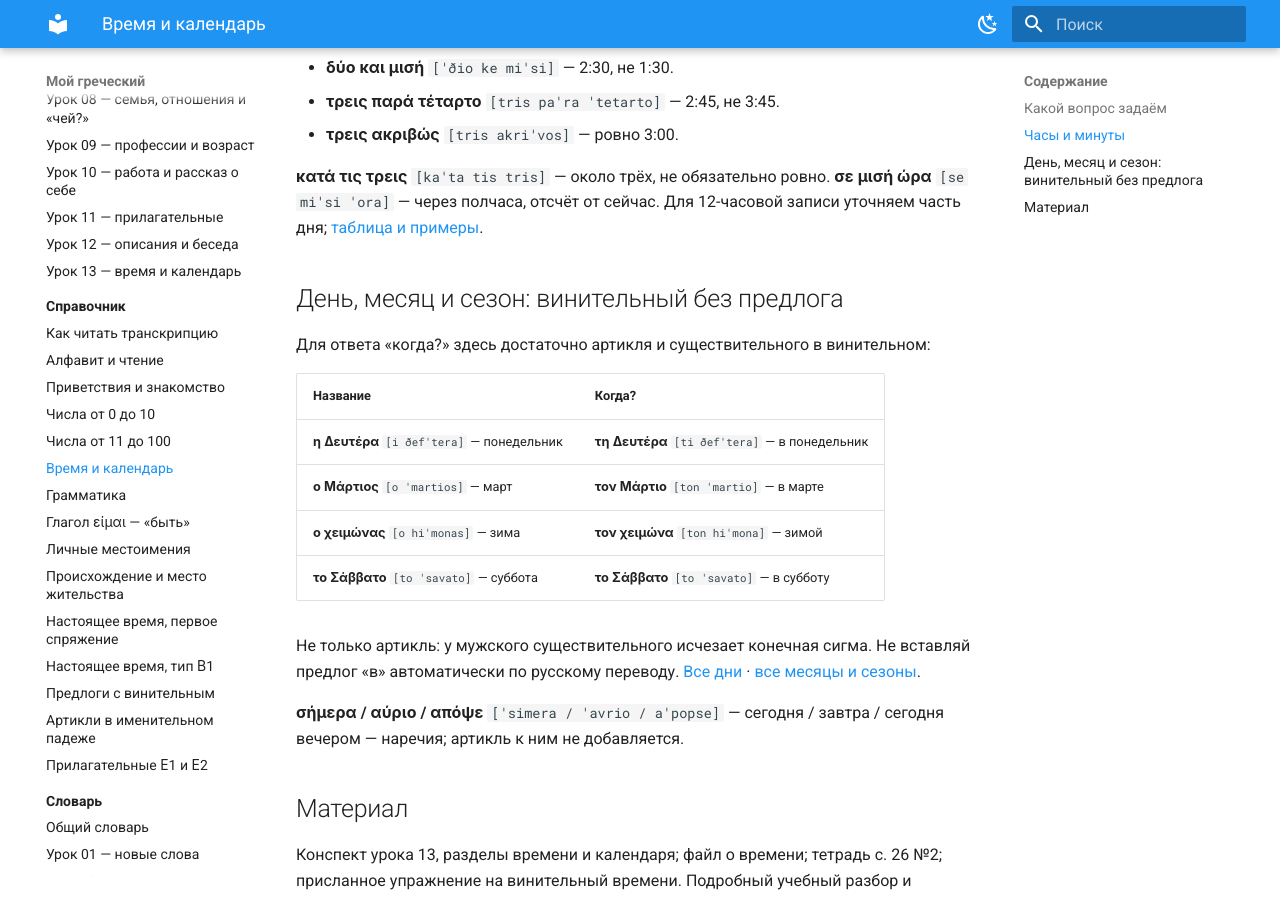
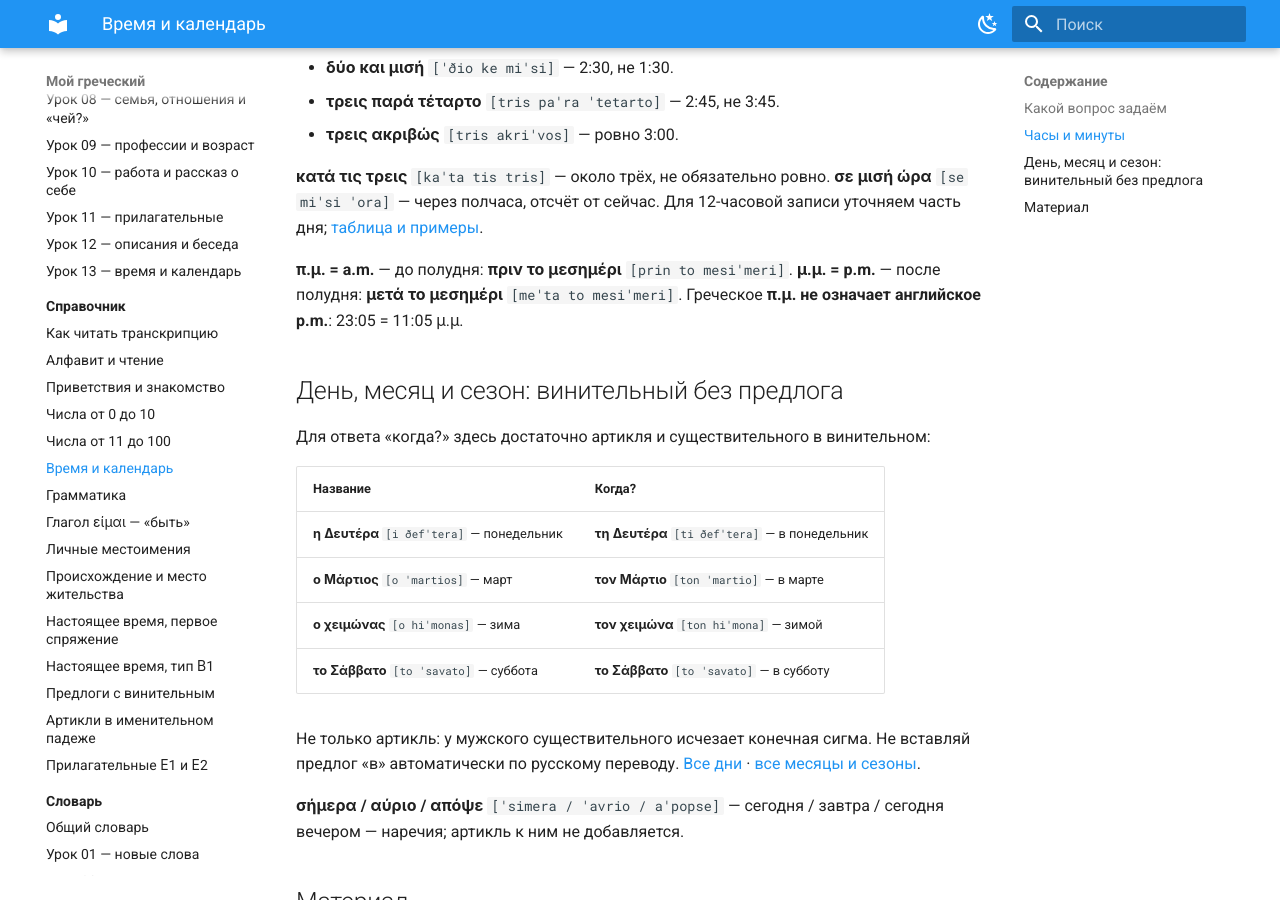
Before and after one commit to arch7tect/Greek, an MkDocs documentation site: the page built from docs/reference/grammar/time-and-calendar.md, in a window 1280 px wide and 900 px high, scrolled down 945 px. Built offline with MkDocs 1.6.1 and Material for MkDocs 9.7.7, drawn with Linux system fonts in a browser that asks for light colours.

Commit message:
Clarify Greek am pm abbreviations on time revision cards

```diff
--- a/docs/reference/grammar/time-and-calendar.md
+++ b/docs/reference/grammar/time-and-calendar.md
@@ -43,6 +43,10 @@
 **σε μισή ώρα** `[se miˈsi ˈora]` — через полчаса, отсчёт от сейчас.
 Для 12-часовой записи уточняем часть дня; [таблица и примеры](../../lessons/lesson-13-current.md#day-parts).
 
+**π.μ. = a.m.** — до полудня: **πριν το μεσημέρι** `[prin to mesiˈmeri]`.
+**μ.μ. = p.m.** — после полудня: **μετά το μεσημέρι** `[meˈta to mesiˈmeri]`.
+Греческое **π.μ. не означает английское p.m.**: 23:05 = 11:05 μ.μ.
+
 ## День, месяц и сезон: винительный без предлога
 
 Для ответа «когда?» здесь достаточно артикля и существительного в винительном:
```
Also changed, not shown: docs/lessons/lesson-13-current.md (+2 -0 lines), extracted/lessons/lesson-13-source-audit.md (+3 -0 lines), docs/assets/mobile/core/card-15.png, docs/assets/mobile/lesson-13/lesson-13-card-02.png, 11 other files.
